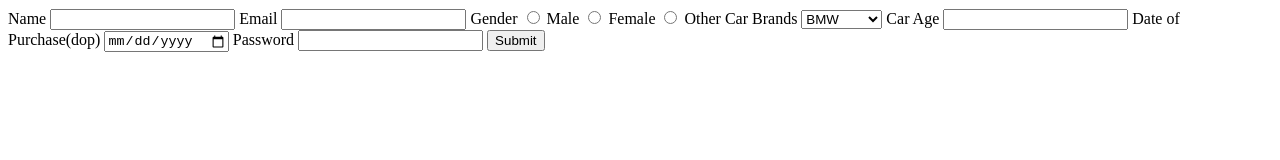
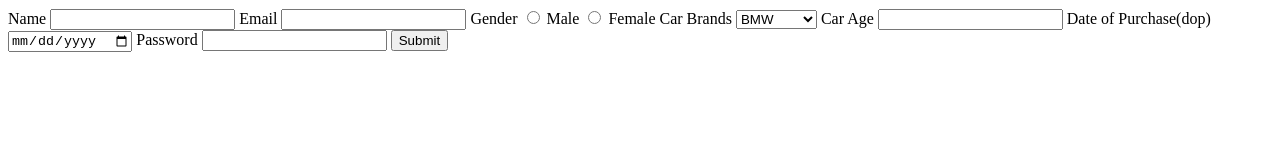
Before and after one commit to acciojob/car-insurance-form-abhinav0700, a website: page main.html in a window 1280 px wide. Drawn offline with Linux system fonts and the light colour scheme.

Commit message:
created a submission

```diff
--- a/main.html
+++ b/main.html
@@ -19,8 +19,6 @@
 		<label for="male">Male</label>
 		<input type="radio" name="gender" value="female" required>
 		<label for="female">Female</label>
-		<input type="radio" name="gender" value="other" required>
-		<label for="other">Other</label>
 
 		<label for="cars">Car Brands</label>
 		<select id="cars">
```
